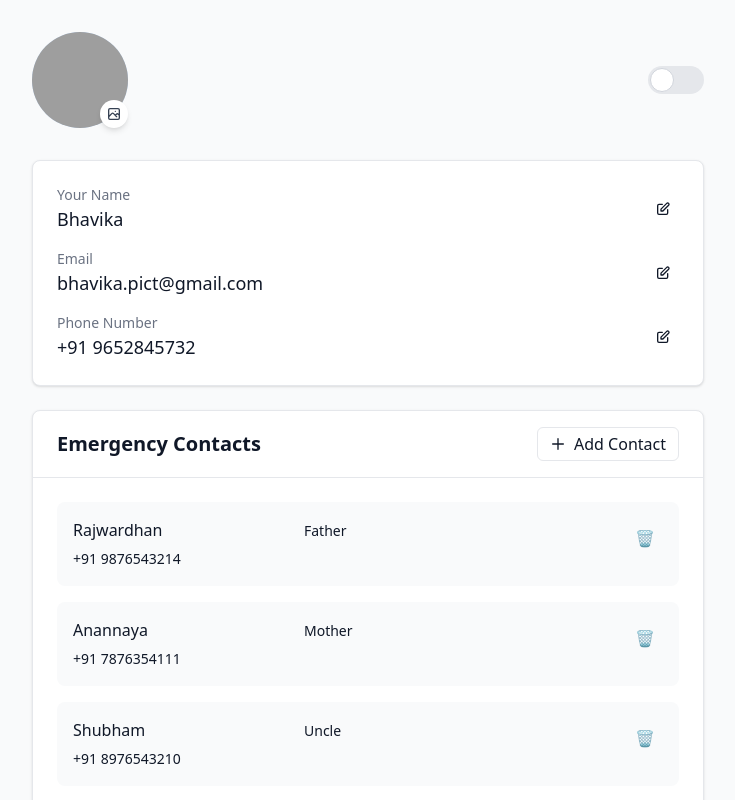
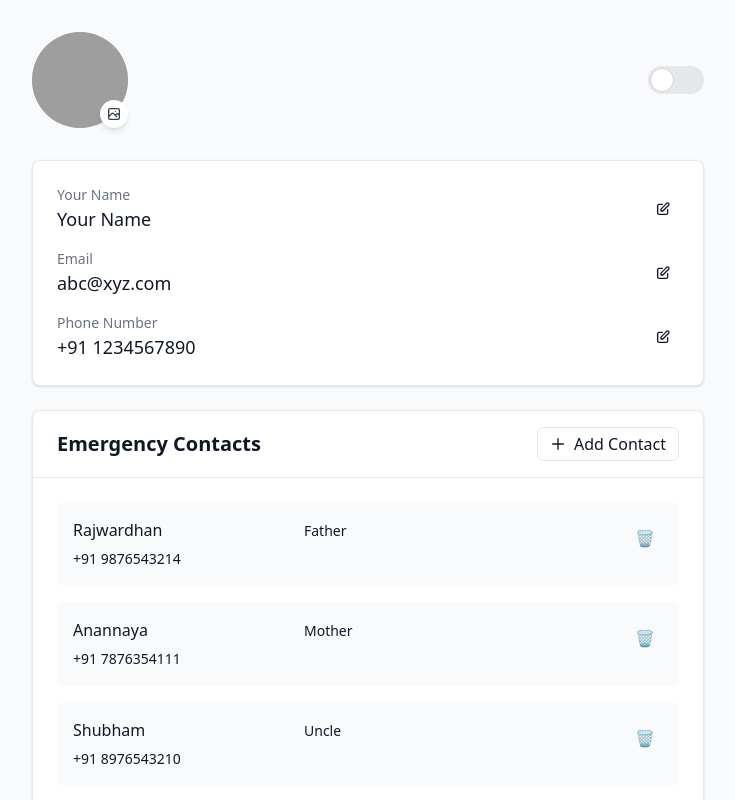
Before and after one commit to RAJWARDHAN-B/safetyRoutes, a React (Vite) app: page /accounts in a window 1280 px wide. Shown: the top 800 px of the page, without its empty margins (272-1007 px from the left). Built offline with nearby package versions, Linux system fonts and the light colour scheme; grey boxes are pictures that could not be loaded.

Commit message:
corrected Bhavika's mistakes

```diff
--- a/src/Accounts.jsx
+++ b/src/Accounts.jsx
@@ -4,9 +4,9 @@ const ProfilePage = () => {
   const [darkMode, setDarkMode] = useState(false);
   const [isEditing, setIsEditing] = useState({ name: false, email: false, phone: false });
   const [profile, setProfile] = useState({
-    name: 'Bhavika',
-    email: 'bhavika.pict@gmail.com',
-    phone: '+91 9652845732',
+    name: 'Your Name',
+    email: 'abc@xyz.com',
+    phone: '+91 1234567890',
   });
 
   const [emergencyContacts, setEmergencyContacts] = useState([
```
